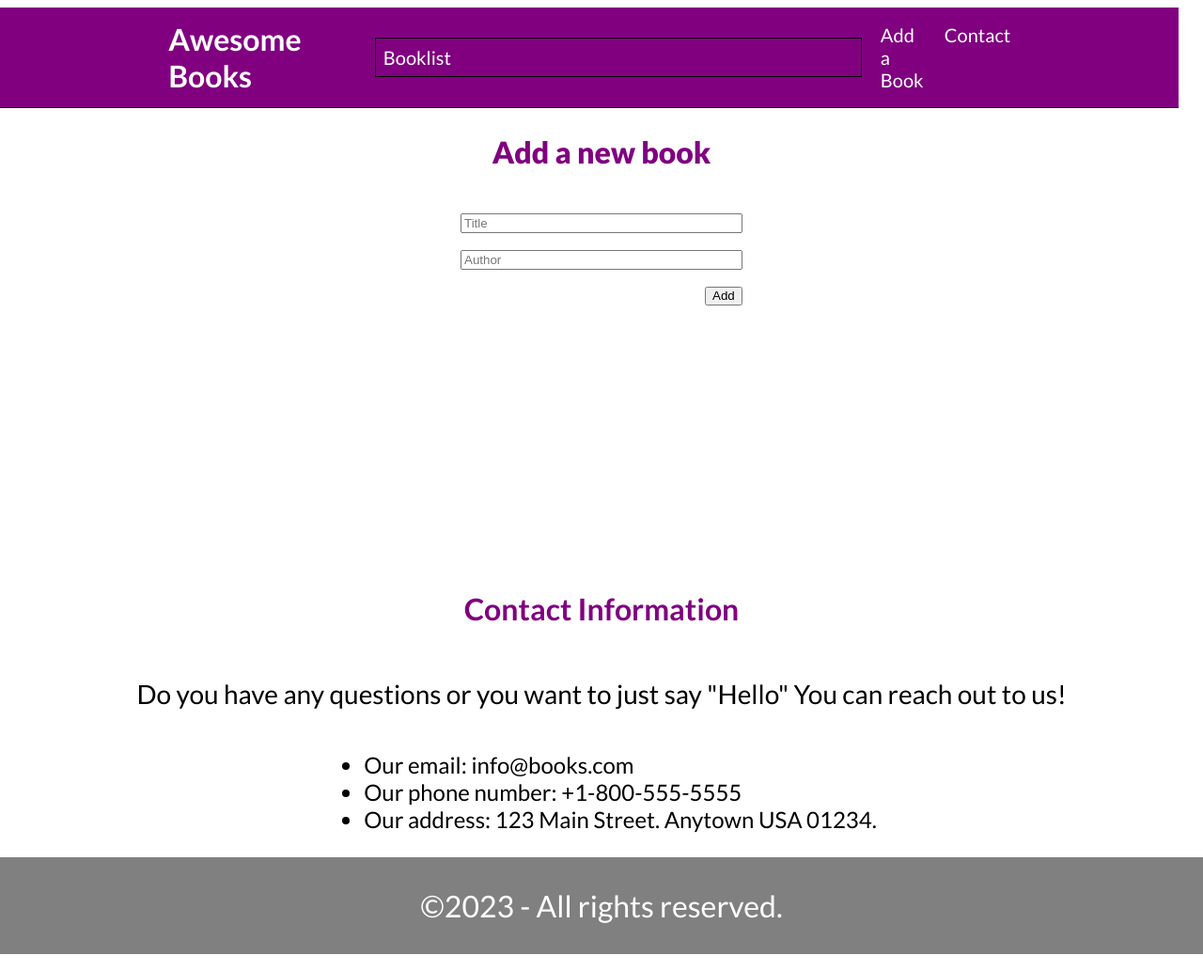
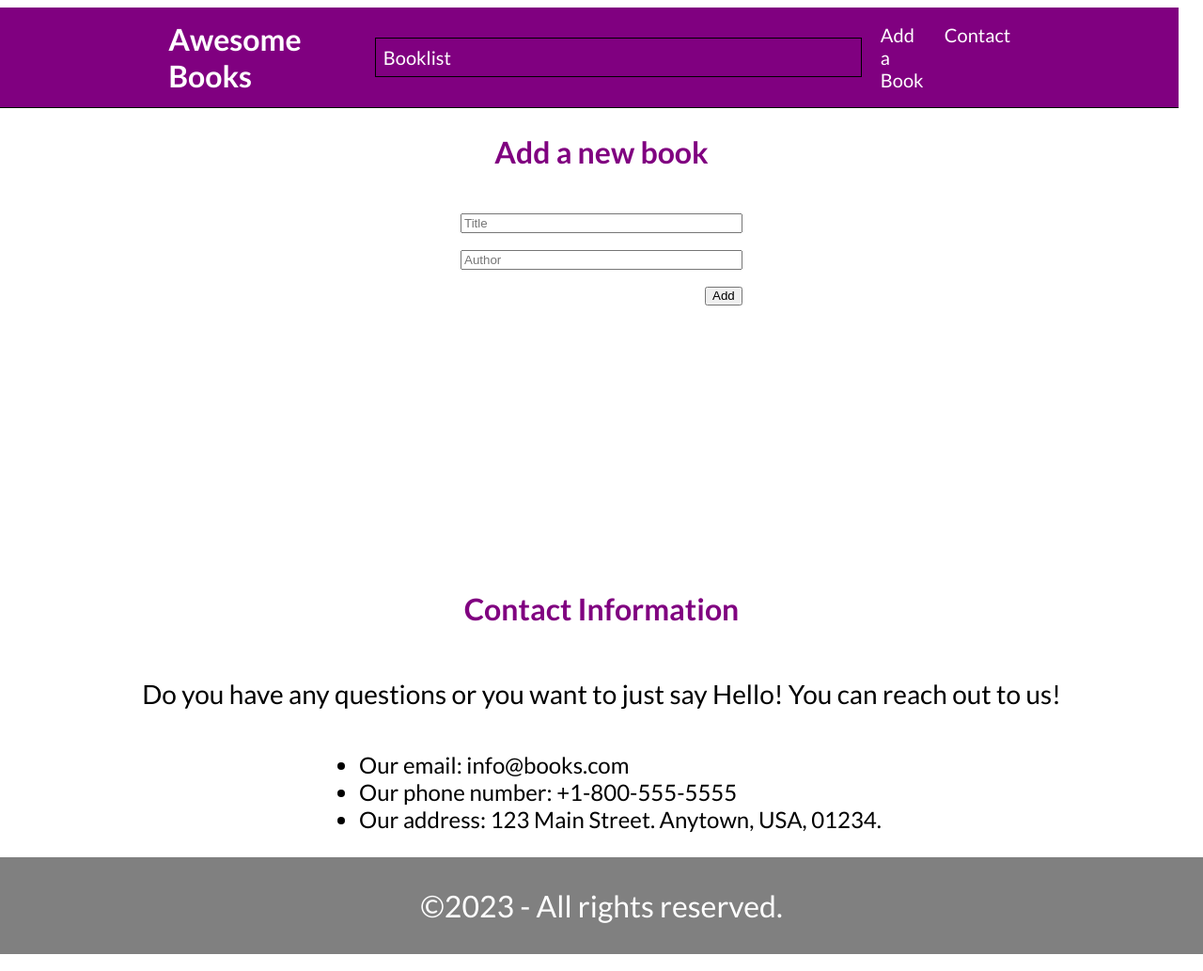
Before and after one commit to katarighe/awesome-books, a website: page index.html in a window 1280 px wide. Shown: the whole page at 94% size. Drawn offline with Linux system fonts and the light colour scheme.

Commit message:
Make adjustments

```diff
--- a/index.html
+++ b/index.html
@@ -27,7 +27,7 @@
         </nav>
     </header>
      <article class="time-text" id="time"></article>
-     <!-- container section -->
+     <!-- Container Section -->
     <div class="container-home booklist">
         <h1 class="heading">All awesome books</h1>
     <!-- Container for the loaded -->
@@ -37,7 +37,7 @@
     </div>
     <!-- Form -->
     <div class="form-container addNew">
-        <h2 class="heading">Add a new book</h2>
+        <h2 class="heading2">Add a new book</h2>
     <form class="form">
         <input type="text" placeholder="Title" class="title"><br>
         <input type="text" placeholder="Author" class="author"><br>
@@ -48,14 +48,11 @@
     <!-- Contact -->
     <section class="contact-section" id="contact">
         <h2 class="contact-heading">Contact Information</h3>
-        <p class="welcome-text">
-            Do you have any questions or you want to just say "Hello"
-            You can reach out to us!
-        </p>
+        <p class="welcome-text">Do you have any questions or you want to just say Hello! You can reach out to us!</p>
         <ul class="contact-menu">
           <li class="list-item">Our email: info@books.com</li>
           <li class="list-item">Our phone number: +1-800-555-5555</li>
-          <li class="list-item">Our address: 123 Main Street. Anytown USA 01234.</li>
+          <li class="list-item">Our address: 123 Main Street. Anytown, USA, 01234.</li>
         </ul>
     </section>
 
```
